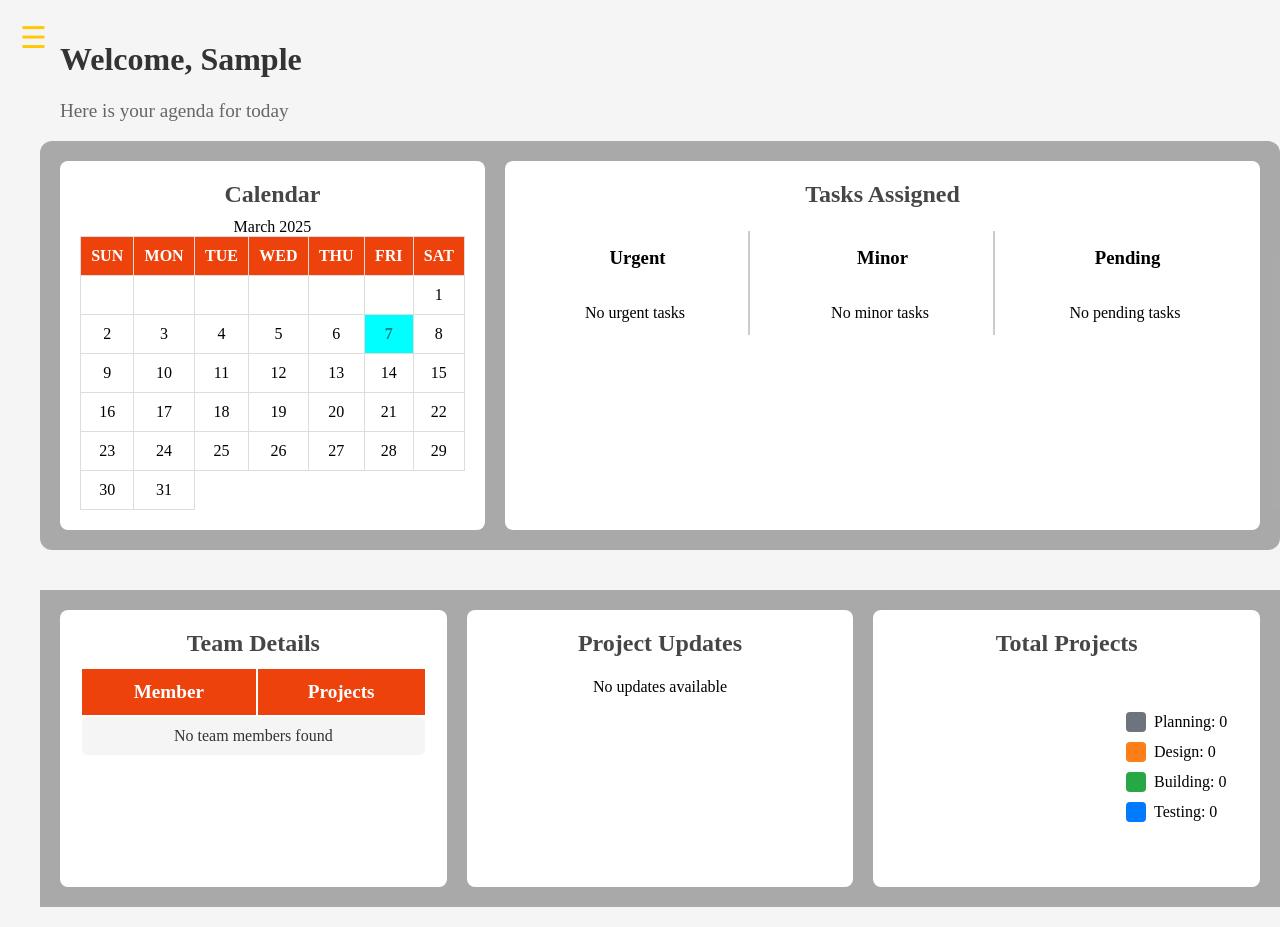
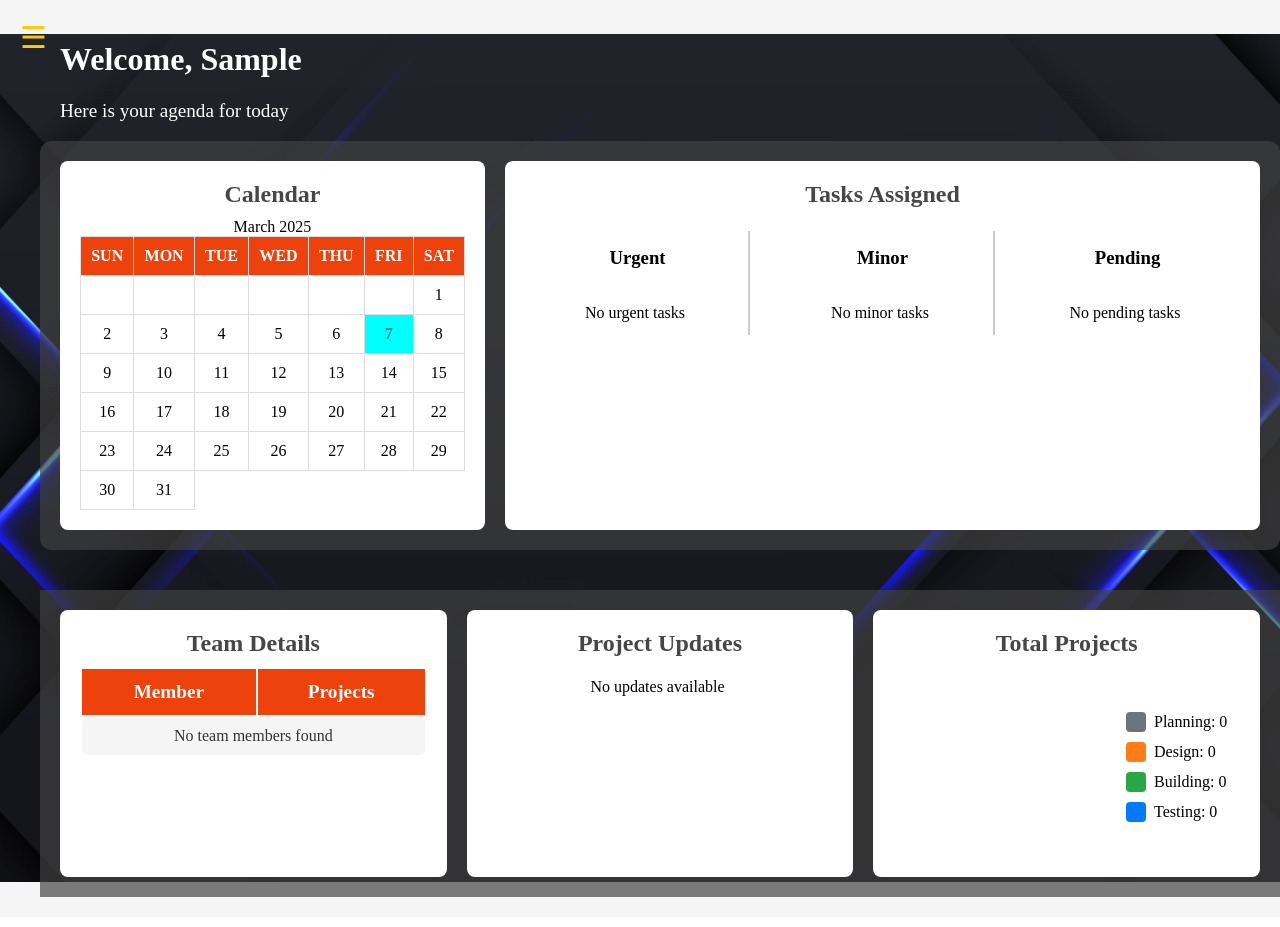
Before and after one commit to sainivas-yellapragada/spscs, a Django app: page /home/ in a window 1280 px wide. After the commit the page ends 897 px from the top, so only its background shows below. Run offline with Django 3.2, Linux system fonts and the light colour scheme; the visitor is signed in with stand-in values (Sample User, id 1); data that the repository does not hold is empty; a map, chart or similar area stays blank.

Commit message:
added bg image for employee and admin

```diff
--- a/static/css/home.css
+++ b/static/css/home.css
@@ -3,8 +3,12 @@ body {
   background: #f5f5f5;
   margin: 0;
   padding: 0;
+    background-image: url("/static/images/bg2.jpg"); /* Replace with your image path */
+    background-attachment: fixed; /* Makes the background image stay fixed */
+    background-position: center; /* Centers the image */
+    background-repeat: no-repeat; /* Prevents image from repeating */
+    background-size: 1800px; /* Scales image to cover entire background */
 }
-
 #main {
   transition: margin-left 0.5s;
   padding: 20px;
@@ -26,12 +30,12 @@ header {
 
 header h1 {
   font-size: 2rem;
-  color: #333;
+  color: #ffffff;
 }
 
 header p {
   font-size: 1.2rem;
-  color: #666;
+  color: #ffffff;
 }
 
 /* Menu Button (Hamburger Icon) */
@@ -119,7 +123,7 @@ header p {
   margin-bottom: 40px;
   padding: 20px;
   border-radius: 12px;
-  background: #878787ad;
+  background: #424242ad;
 }
 
 /* Calendar and Tasks */
@@ -244,7 +248,7 @@ header p {
   justify-content: space-between;
   gap: 20px;
   padding: 20px;
-  background: #878787ad;
+  background: #424242ad;
 }
 
 .team, .project-updates, .total-projects {
@@ -253,18 +257,25 @@ header p {
   background: white;
   border-radius: 8px;
   text-align: center;
-  overflow-y: auto;
   box-sizing: border-box;
 }
 
 /* Team Section */
 .team {
   flex: 1;
+  overflow-y: auto; /* Add scroll if content overflows */
 }
 
-/* Project Updates with Sticky Title */
+/* Project Updates with Scrollable Notification List */
 .project-updates {
   flex: 1;
+  padding: 20px;
+  background: white;
+  border-radius: 8px;
+  text-align: center;
+  box-sizing: border-box;
+  display: flex;
+  flex-direction: column;
 }
 
 .project-updates .section-heading {
@@ -280,6 +291,24 @@ header p {
   display: flex;
   flex-direction: column;
   gap: 10px;
+  max-height: 150px; /* Reduced to fit smaller container height */
+  overflow-y: auto;
+  padding-right: 5px;
+  flex-grow: 1;
+}
+
+/* Scrollbar Styling */
+.project-updates .notification-list::-webkit-scrollbar {
+  width: 8px;
+}
+
+.project-updates .notification-list::-webkit-scrollbar-thumb {
+  background-color: #888;
+  border-radius: 4px;
+}
+
+.project-updates .notification-list::-webkit-scrollbar-thumb:hover {
+  background-color: #555;
 }
 
 .project-updates .notification-item {
@@ -292,11 +321,6 @@ header p {
   display: flex;
   flex-direction: column;
   gap: 5px;
-}
-
-.project-updates .notification-item a {
-  color: #00bfff;
-  text-decoration: underline;
 }
 
 .project-updates .notification-date {
--- a/static/js/home.js
+++ b/static/js/home.js
@@ -14,17 +14,27 @@ document.getElementById("menuToggle").addEventListener("click", () => {
   }
 });
 
-// Match Team and Project Updates height to Total Projects
+// Match Team and Project Updates height to the donut chart's bottom
 function matchSectionHeights() {
   const totalProjects = document.querySelector('.total-projects');
   const team = document.querySelector('.team');
   const projectUpdates = document.querySelector('.project-updates');
+  const chartCanvas = document.getElementById("totalProjectsChart");
+  const sectionHeading = totalProjects.querySelector('.section-heading');
 
-  const totalProjectsHeight = totalProjects.offsetHeight;
-  console.log("Total Projects Height:", totalProjectsHeight);
+  // Calculate height: chart height + heading height + padding
+  const chartHeight = chartCanvas.offsetHeight;
+  const headingHeight = sectionHeading.offsetHeight;
+  const padding = 40; // 20px top + 20px bottom padding from .total-projects
+  const adjustedHeight = chartHeight + headingHeight + padding;
 
-  team.style.height = `${totalProjectsHeight}px`;
-  projectUpdates.style.height = `${totalProjectsHeight}px`;
+  console.log("Chart Height:", chartHeight);
+  console.log("Heading Height:", headingHeight);
+  console.log("Adjusted Container Height:", adjustedHeight);
+
+  team.style.height = `${adjustedHeight}px`;
+  projectUpdates.style.height = `${adjustedHeight}px`;
+  totalProjects.style.height = `${adjustedHeight}px`; // Ensure total-projects matches too
 }
 
 // Calendar and Chart functionality
@@ -183,7 +193,7 @@ document.addEventListener("DOMContentLoaded", function () {
   loadCalendar();
   loadTotalProjectsChart();
 
-  setTimeout(matchSectionHeights, 100);
+  setTimeout(matchSectionHeights, 100); // Delay to ensure chart is rendered
 });
 
 window.addEventListener('resize', matchSectionHeights);
--- a/templates/app/admin_report.html
+++ b/templates/app/admin_report.html
@@ -15,7 +15,7 @@
             <a href="{% url 'admin_home' %}">Home</a>
             <a href="{% url 'admin_tasks' %}">Tasks</a>
             <a href="{% url 'admin_projects' %}">Projects</a>
-            <a href="{% url 'admin_report' %}">Admin Report</a>
+            <a href="{% url 'admin_report' %}">Report</a>
             <a href="{% url 'admin_notifications' %}">Notifications</a>
             <br><br><br><br><br><br><br><br><br><br><br><br><br><br>
             <div class="profile" id="profile">
--- a/templates/app/tasks.html
+++ b/templates/app/tasks.html
@@ -12,7 +12,6 @@
   <!-- Sidebar -->
   <div class="sidebar" id="sidebar">
     <div class="menu">
-      <br>
       {% if login_type == 'admin' %}
         <a href="{% url 'admin_home' %}">Home</a>
       {% else %}
```
Also changed, not shown: static/css/admin_Report.css (+16 -12 lines), static/css/admin_notifications.css (+7 -2 lines), static/css/admin_projects.css (+9 -4 lines), static/css/adminhome.css (+7 -4 lines), static/css/admintasks.css (+9 -4 lines), static/css/notifications.css (+10 -4 lines), static/css/profile.css (+28 -5 lines), static/css/projects.css (+9 -4 lines), static/css/report.css (+14 -6 lines), static/css/tasks.css (+12 -0 lines), static/images/bg10.jpg (added), static/images/bg2.jpg (added), static/images/bgadmin.jpg (added), 1 other file.
